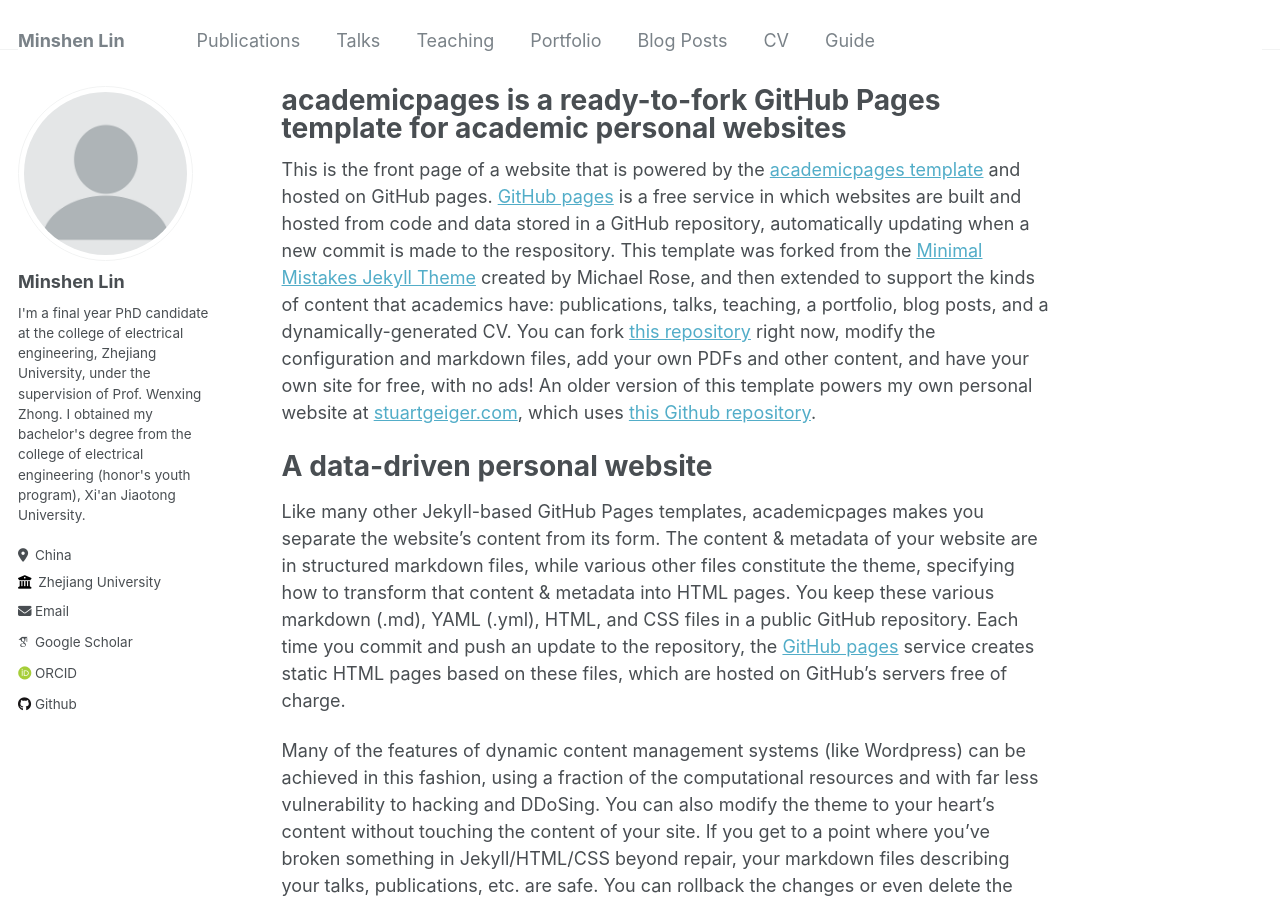
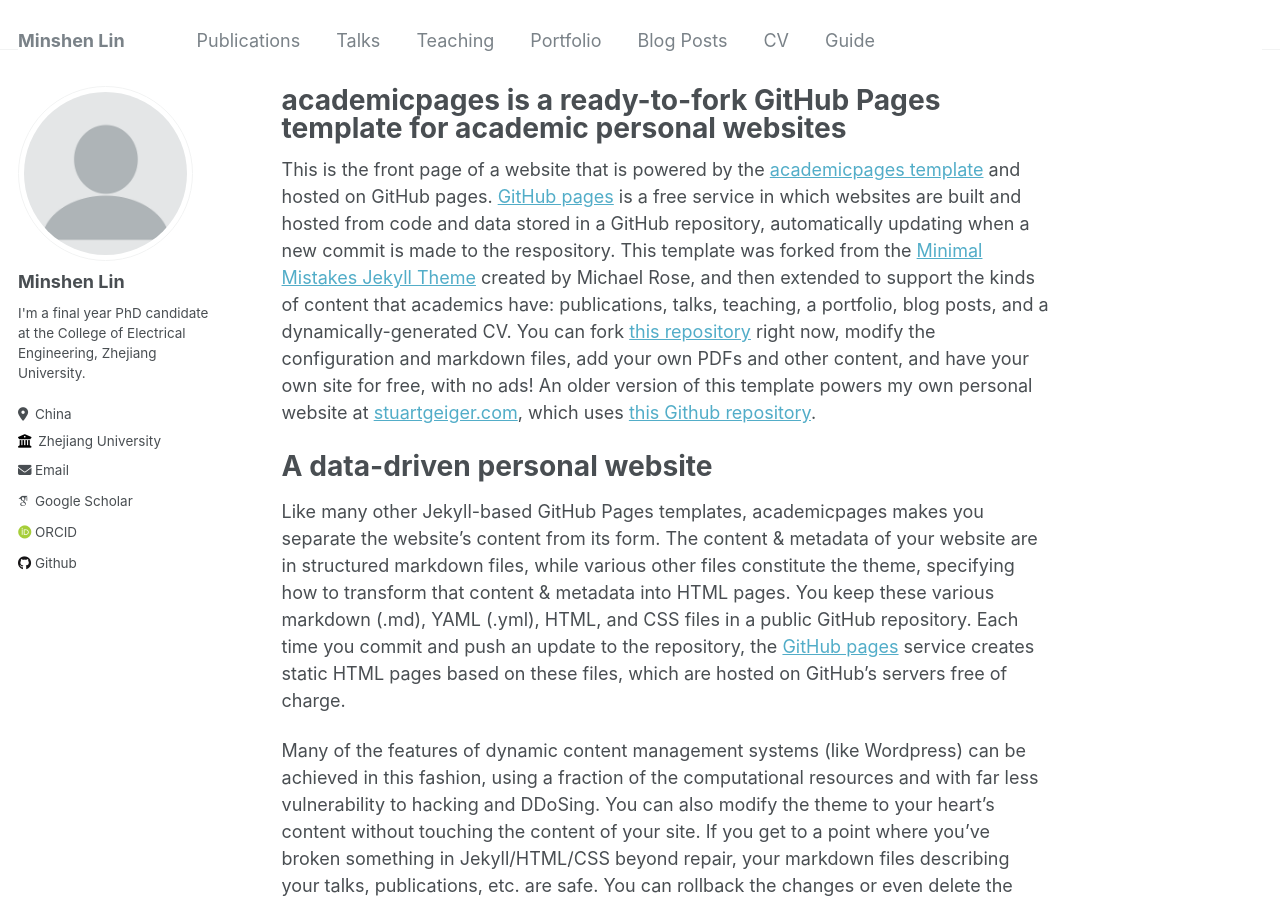
Before and after one commit to Minshen-Lin/Minshen-Lin.github.io, a Jekyll site: the page built from _pages/about.md, in a window 1280 px wide and 900 px high. Built offline with Jekyll 4.4.1, drawn with Linux system fonts in a browser that asks for light colours; some web fonts are replaced.

Commit message:
Update _config.yml

```diff
--- a/_config.yml
+++ b/_config.yml
@@ -24,7 +24,7 @@ author:
   avatar           : "profile.png"
   name             : "Minshen Lin"
   pronouns         : # example: "she/her"
-  bio              : "I'm a final year PhD candidate at the college of electrical engineering, Zhejiang University, under the supervision of Prof. Wenxing Zhong. I obtained my bachelor's degree from the college of electrical engineering (honor's youth program), Xi'an Jiaotong University."
+  bio              : "I'm a final year PhD candidate at the College of Electrical Engineering, Zhejiang University."
   location         : "China"
   employer         : "Zhejiang University"
   uri              : # URL
```
